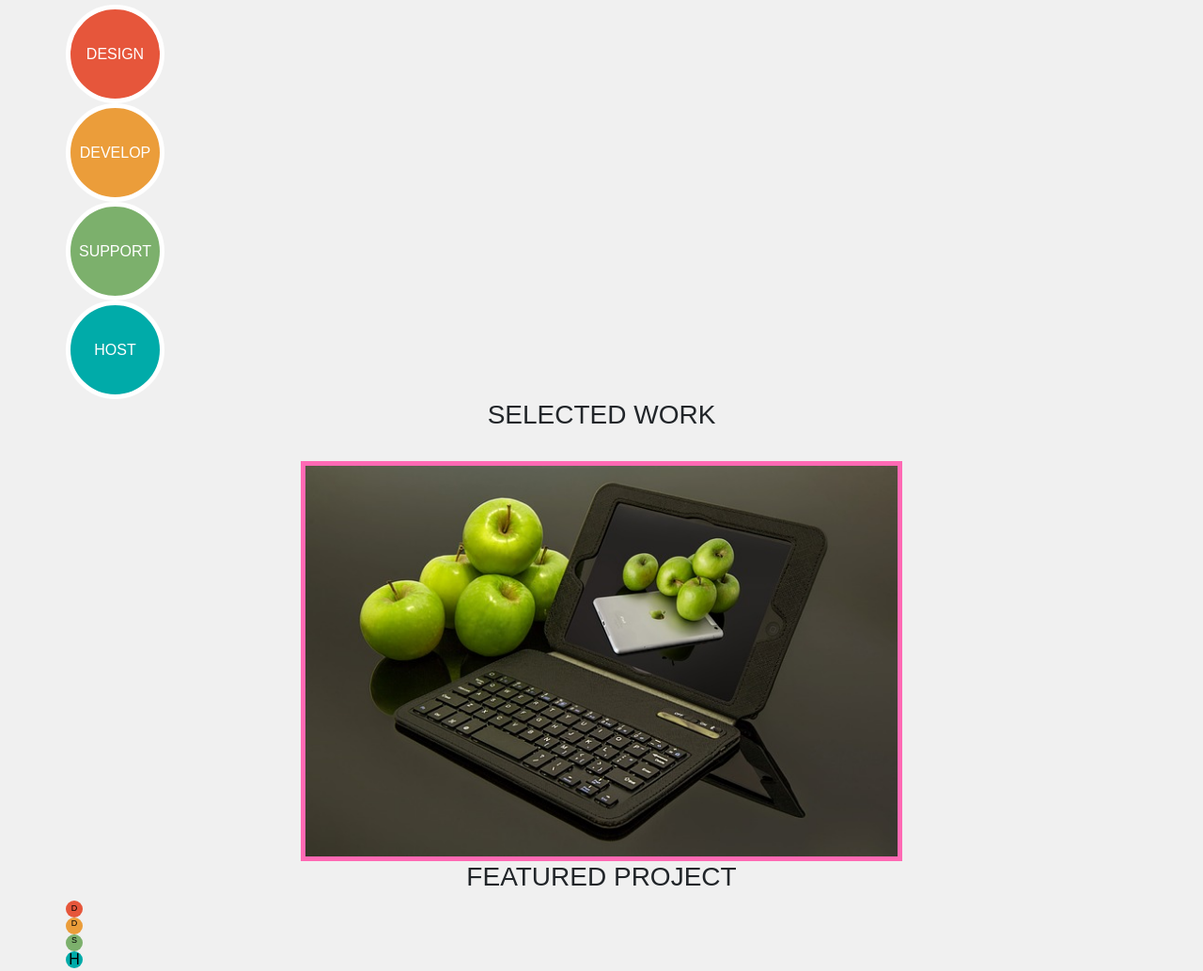
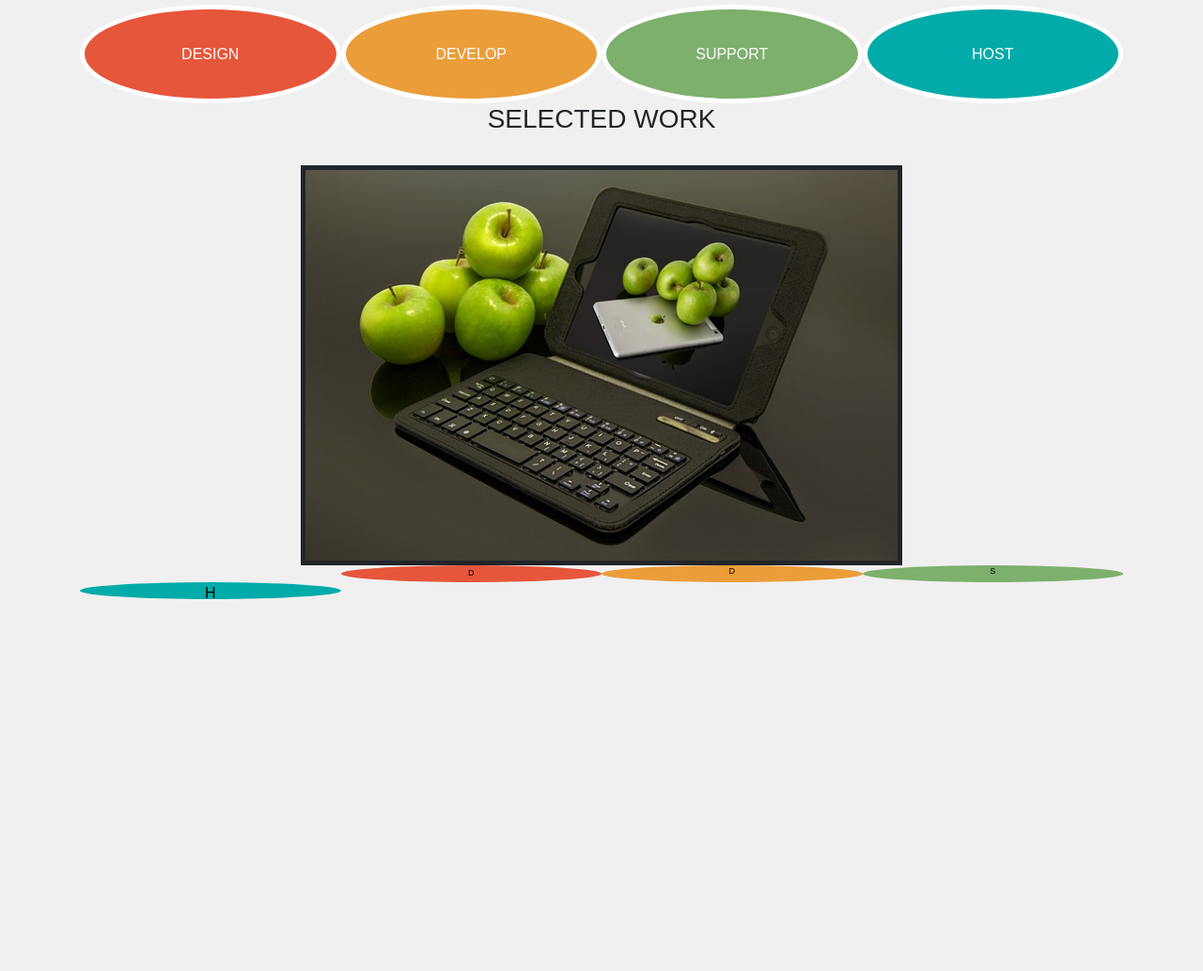
Before and after one commit to joseph-luke-neptune/code-design-project, a plain HTML site: page index.html in a window 1280 px wide. Shown: the part 201-1235 px from the top of the page at 94% size. After the commit the page ends 845 px from the top, so only its background shows below. Drawn offline with nearby package versions, Linux system fonts and the light colour scheme.

Commit message:
baton pass

```diff
--- a/index.html
+++ b/index.html
@@ -12,27 +12,62 @@
 
 <h2>FROM PARK CITY, UTAH</h2>
 
+<!--did not work ????-->
+<!--<div class="container">-->
+<!--    <div class="col row-2">-->
+<!--        <div class="col button1 rounded-circle">-->
+<!--            Design-->
+<!--        </div>-->
+<!--    </div>-->
+<!--    <div class="col row-4">-->
+<!--        <div class="col button2 rounded-circle">-->
+<!--            Develop-->
+<!--        </div>-->
+<!--    </div>-->
+<!--    <div class="row row-cols-6">-->
+<!--        <div class="col button3 rounded-circle">-->
+<!--            Support-->
+<!--        </div>-->
+<!--    </div>-->
+<!--    <div class="row row-cols-6">-->
+<!--        <div class="col button4 rounded-circle">-->
+<!--            Host-->
+<!--        </div>-->
+<!--    </div>-->
+<!--</div>-->
 
+
+<!--Kind of works, doesnt work in mobile-->
+<!--<div class="container">-->
+<!--    <div class="row row-cols-1 row-cols-sm-2 row-cols-md-4">-->
+<!--        <div class="col button1 rounded-circle">Design</div>-->
+<!--        <div class="col button2 rounded-circle">Develop</div>-->
+<!--        <div class="col button3 rounded-circle">Support</div>-->
+<!--        <div class="col button4 rounded-circle">Host</div>-->
+<!--    </div>-->
+<!--</div>-->
+
+<!--Big Buttons, going with this-->
 <main class="container">
     <div class="row">
-        <span class="button1 rounded-circle">
+        <div class="col-6 col-sm-3 button1 rounded-circle">
             Design
-        </span>
-    </div>
-    <div class="row">
-        <span class="button2 rounded-circle">
+        </div>
+
+        <div class="col-6 col-sm-3 button2 rounded-circle">
             Develop
-        </span>
-    </div>
-    <div class="row">
-        <span class="button3 rounded-circle">
+        </div>
+
+
+        <div class="c      ol-6 col-sm-3 button3 rounded-circle">
             Support
-        </span>
-    </div>
-    <div class="row">
-        <span class="button4 rounded-circle">
+        </div>
+
+
+        <div class="col-6 col-sm-3 button4 rounded-circle">
             Host
-        </span>
+        </div>
+
     </div>
 </main>
 
@@ -40,31 +75,42 @@
 <br>
 <img src="images/apple-ipad.jpg" height="426" width="640"/>
 
-<h5>FEATURED PROJECT</h5>
 
-<main class="container">
-    <div class="row">
-        <span class="small-button1 rounded-circle">
-            D
-        </span>
+<!--small buttons-->
+
+<!--first attempt-->
+<!--<div class="container">-->
+<!--    <div class="row row-cols-4">-->
+<!--        <div class="col small-button1 rounded-circle">-->
+<!--            D-->
+<!--        </div>-->
+<!--    </div>-->
+<!--    <div class="row row-cols-4">-->
+<!--        <div class="col small-button2 rounded-circle">-->
+<!--            D-->
+<!--        </div>-->
+<!--    </div>-->
+<!--    <div class="row row-cols-4">-->
+<!--        <div class="col small-button3 rounded-circle">-->
+<!--            S-->
+<!--        </div>-->
+<!--    </div>-->
+<!--    <div class="row row-cols-4">-->
+<!--        <div class="col small-button4 rounded-circle">-->
+<!--            H-->
+<!--        </div>-->
+<!--    </div>-->
+<!--</div>-->
+
+<div class="container">
+    <div class="row row-cols-4">
+        <div class="Featured Projects"></div>
+        <div class="col small-button1 rounded-circle">D</div>
+        <div class="col small-button2 rounded-circle">D</div>
+        <div class="col small-button3 rounded-circle">S</div>
+        <div class="col small-button4 rounded-circle">H</div>
     </div>
-    <div class="row">
-        <span class="small-button2 rounded-circle">
-            D
-        </span>
-    </div>
-    <div class="row">
-        <span class="small-button3 rounded-circle">
-            S
-        </span>
-    </div>
-    <div class="row">
-        <span class="small-button4 rounded-circle">
-            H
-        </span>
-    </div>
-</main>
-
+</div>
 
 <script src="https://code.jquery.com/jquery-3.5.1.slim.min.js" integrity="sha384-DfXdz2htPH0lsSSs5nCTpuj/zy4C+OGpamoFVy38MVBnE+IbbVYUew+OrCXaRkfj" crossorigin="anonymous"></script>
 <script src="https://cdn.jsdelivr.net/npm/popper.js@1.16.1/dist/umd/popper.min.js" integrity="sha384-9/reFTGAW83EW2RDu2S0VKaIzap3H66lZH81PoYlFhbGU+6BZp6G7niu735Sk7lN" crossorigin="anonymous"></script>
--- a/main.css
+++ b/main.css
@@ -1,3 +1,4 @@
+
 body {
     background: #f0f0f0;
     font-family: 'Anton', sans-serif;
@@ -30,9 +31,11 @@ h5{
 }
 
 img {
-    /*border-color: #E6E6E6;*/
-    border: solid 5px hotpink;
+    border-color: #E6E6E6;
+    border: solid 5px ;
 }
+
+
 .button1 {
     width: 105px;
     height: 105px;
@@ -91,12 +94,16 @@ img {
     flex-direction: column;
 }
 
+.row{
+    margin: auto;
+}
+
 .small-button1 {
     width: 18px;
     height: 18px;
     background-color: #E6563B;
     font-size: 9px;
-    display: inline-block;
+    /*display: inline-block;*/
     padding-top: 2px;
     text-transform: uppercase;
     color: black;
@@ -107,7 +114,7 @@ img {
     height: 18px;
     background-color: #EB9D3A;
     font-size: 9px;
-    display: inline-block;
+    /*display: inline-block;*/
     /*padding: 32px 10px 10px 10px;*/
     text-transform: uppercase;
     color: black;
@@ -119,7 +126,7 @@ img {
     height: 18px;
     background-color: #7CB06C;
     font-size: 9px;
-    display: inline-block;
+    /*display: inline-block;*/
     /*padding: 32px 10px 10px 10px;*/
     text-transform: uppercase;
     color: black;
@@ -130,9 +137,9 @@ img {
     height: 18px;
     background-color: #00ABA9;
     border-radius: 50%;
-    display: flex;
-    justify-content: center;
-    align-items: center;
+    /*display: flex;*/
+    /*justify-content: center;*/
+    /*align-items: center;*/
     text-transform: uppercase;
     color: black;
 }
```
